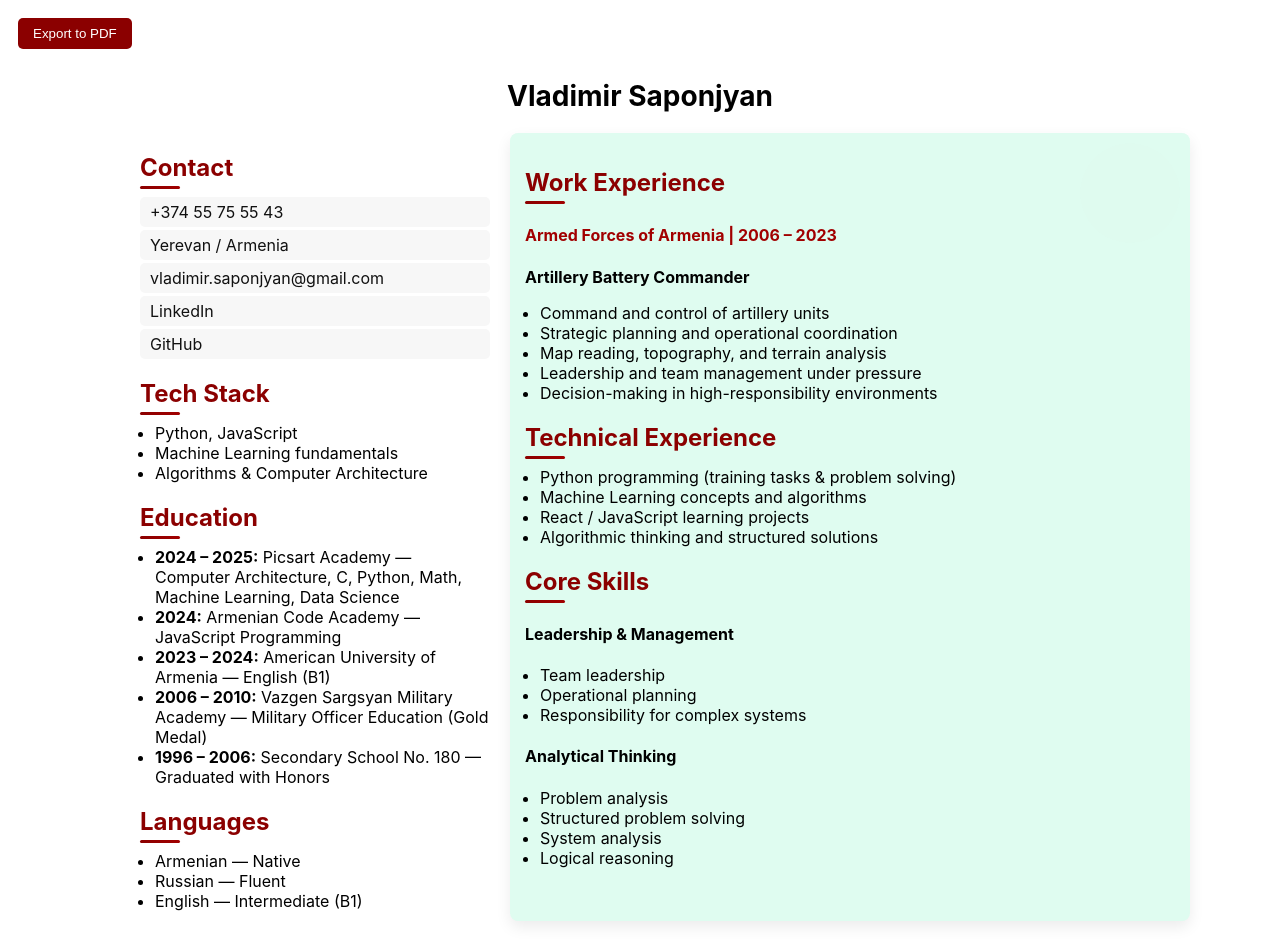
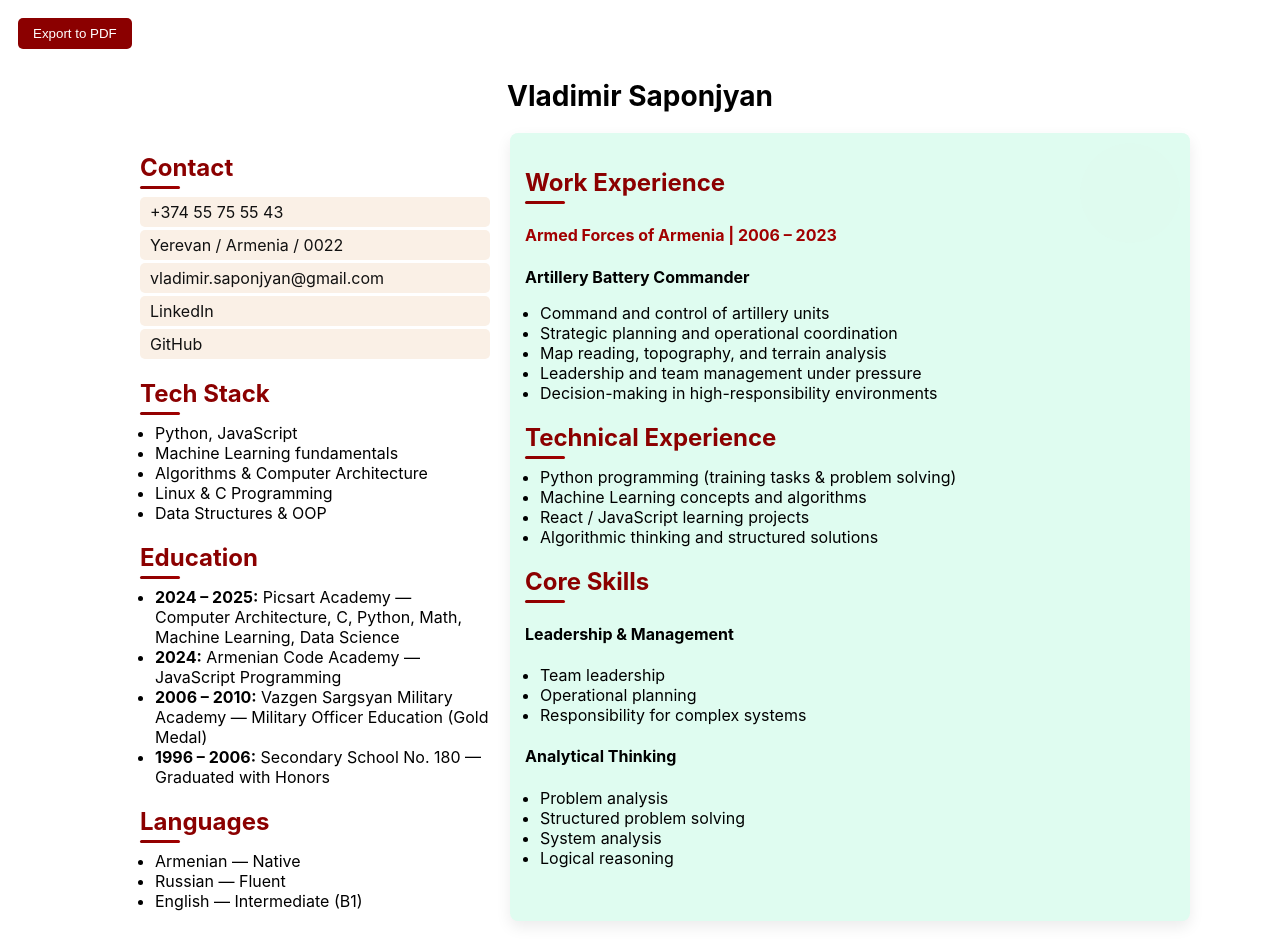
Before and after one commit to vsaponjyan/react-cv, a React (Create React App) app: page / in a window 1280 px wide. Built offline with nearby package versions, Linux system fonts and the light colour scheme.

Commit message:
Update tech stack: Data Structures & OOP

```diff
--- a/src/LeftColumn.jsx
+++ b/src/LeftColumn.jsx
@@ -6,12 +6,13 @@ const techStack = [
   'Python, JavaScript',
   'Machine Learning fundamentals',
   'Algorithms & Computer Architecture',
+  'Linux & C Programming ',
+  'Data Structures & OOP',
 ];
 
 const education = [
   { period: '2024 – 2025', description: 'Picsart Academy — Computer Architecture, C, Python, Math, Machine Learning, Data Science' },
   { period: '2024', description: 'Armenian Code Academy — JavaScript Programming' },
-  { period: '2023 – 2024', description: 'American University of Armenia — English (B1)' },
   { period: '2006 – 2010', description: 'Vazgen Sargsyan Military Academy — Military Officer Education (Gold Medal)' },
   { period: '1996 – 2006', description: 'Secondary School No. 180 — Graduated with Honors' },
 ];
@@ -27,7 +28,7 @@ const LeftColumn = () => {
     <div className="left-column">
       <SectionTitle title="Contact" />
       <ContactCard type="phone" value="+374 55 75 55 43" />
-      <ContactCard type="address" value="Yerevan / Armenia" />
+      <ContactCard type="address" value="Yerevan / Armenia / 0022" />
       <ContactCard type="email" value="vladimir.saponjyan@gmail.com" />
       <ContactCard type="link" value="https://linkedin.com/in/vladimir-saponjyan" label="LinkedIn" />
       <ContactCard type="link" value="https://github.com/vsaponjyan" label="GitHub" />
--- a/src/styles.css
+++ b/src/styles.css
@@ -75,7 +75,7 @@
 }
 
 .contact-card {
-  background-color: #f7f7f7;
+  background-color:linen;
   padding: 5px 10px;
   margin: 3px 0;
   border-radius: 5px;
```
